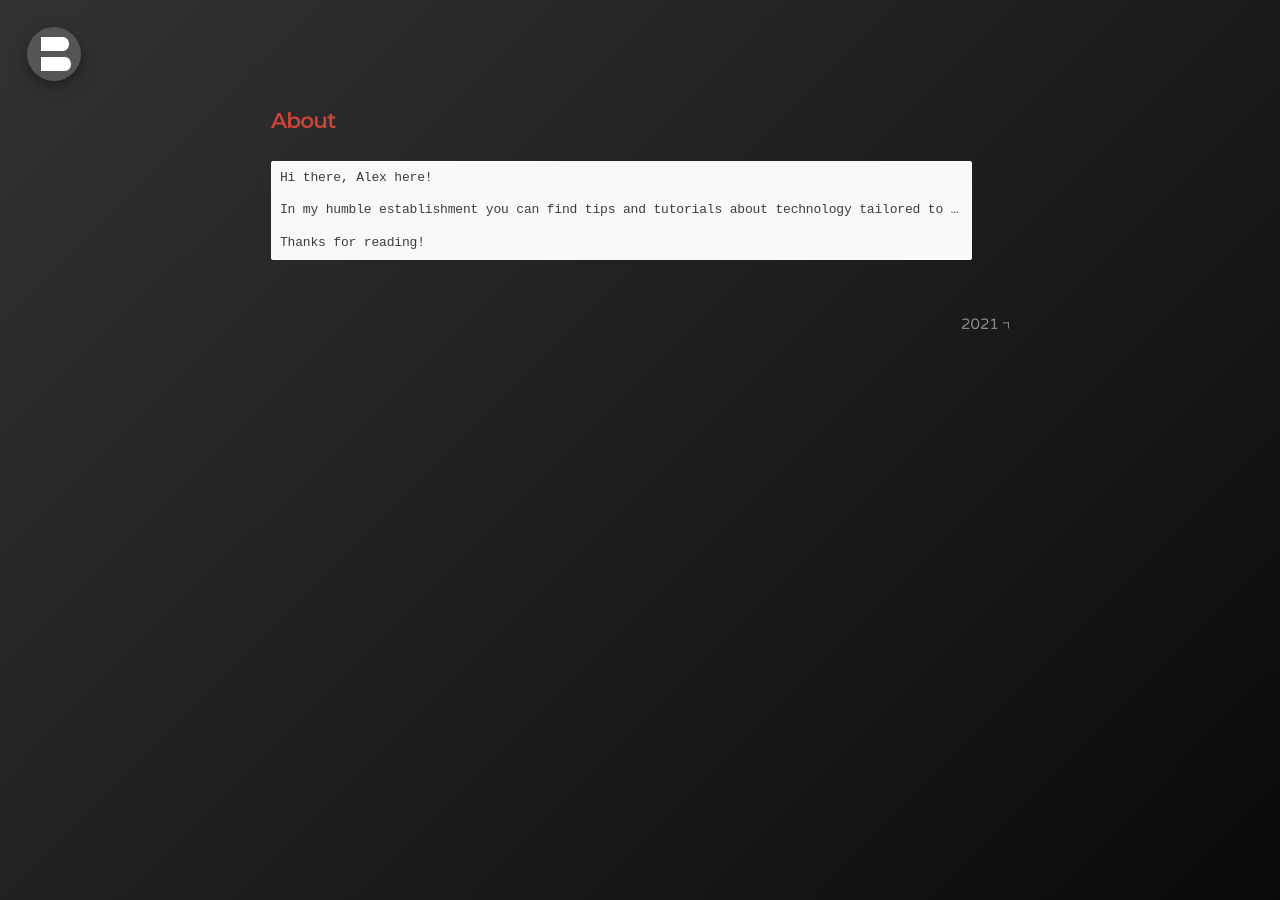
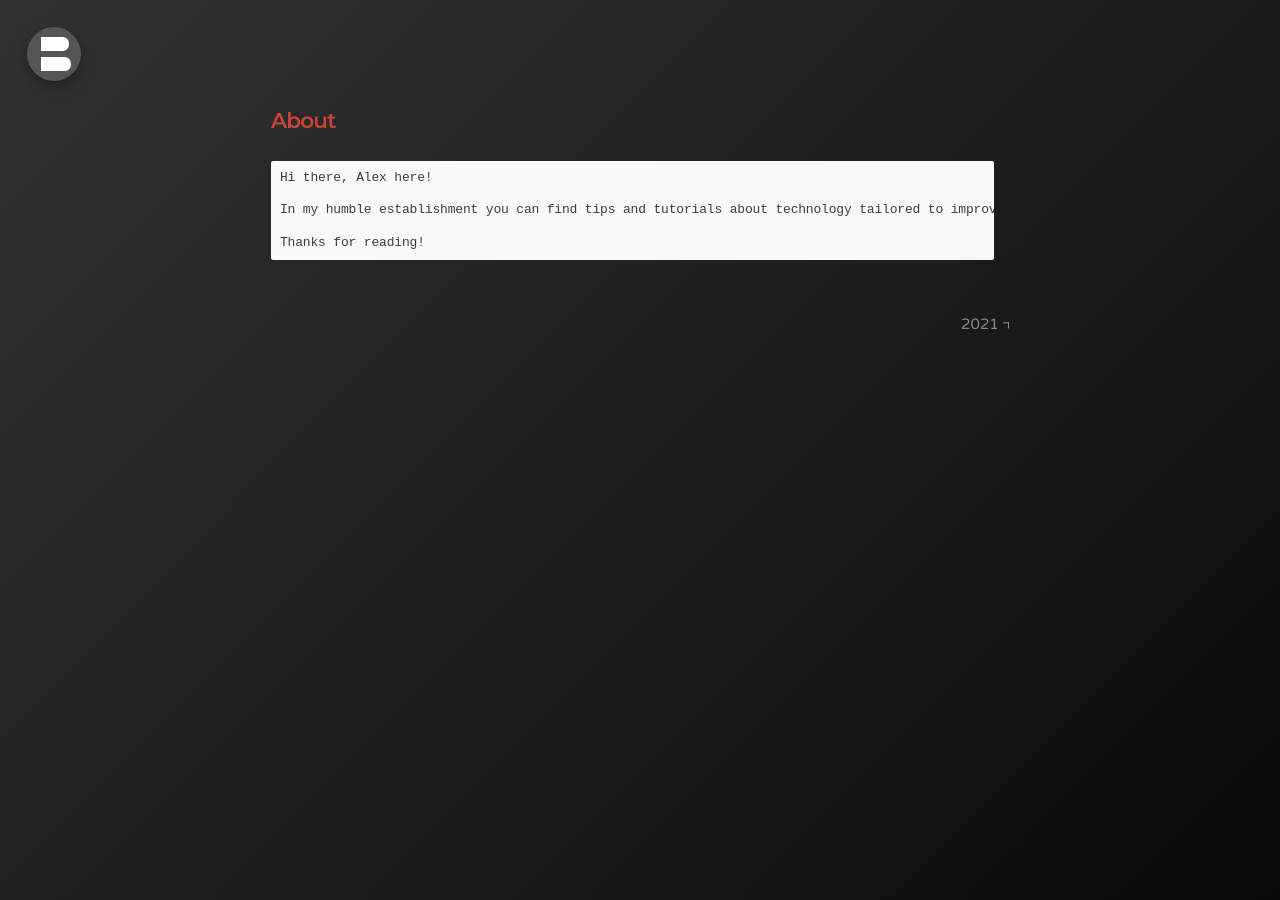
Before and after one commit to bonina/bonina.github.io, a Jekyll site: the page built from about.md, in a window 1280 px wide. Built offline with Jekyll 4.4.1, drawn with Linux system fonts in a browser that asks for light colours.

Commit message:
Update _message.scss

```diff
--- a/_sass/_message.scss
+++ b/_sass/_message.scss
@@ -35,7 +35,7 @@
   //display: flex;
   //flex-wrap: wrap;
   //flex: auto;
-  text-overflow: ellipsis;
-  width: calc(95%);
-  min-width: 0;
+  //text-overflow: ellipsis;
+  width: calc(98%);
+  //min-width: 0;
 }
```
